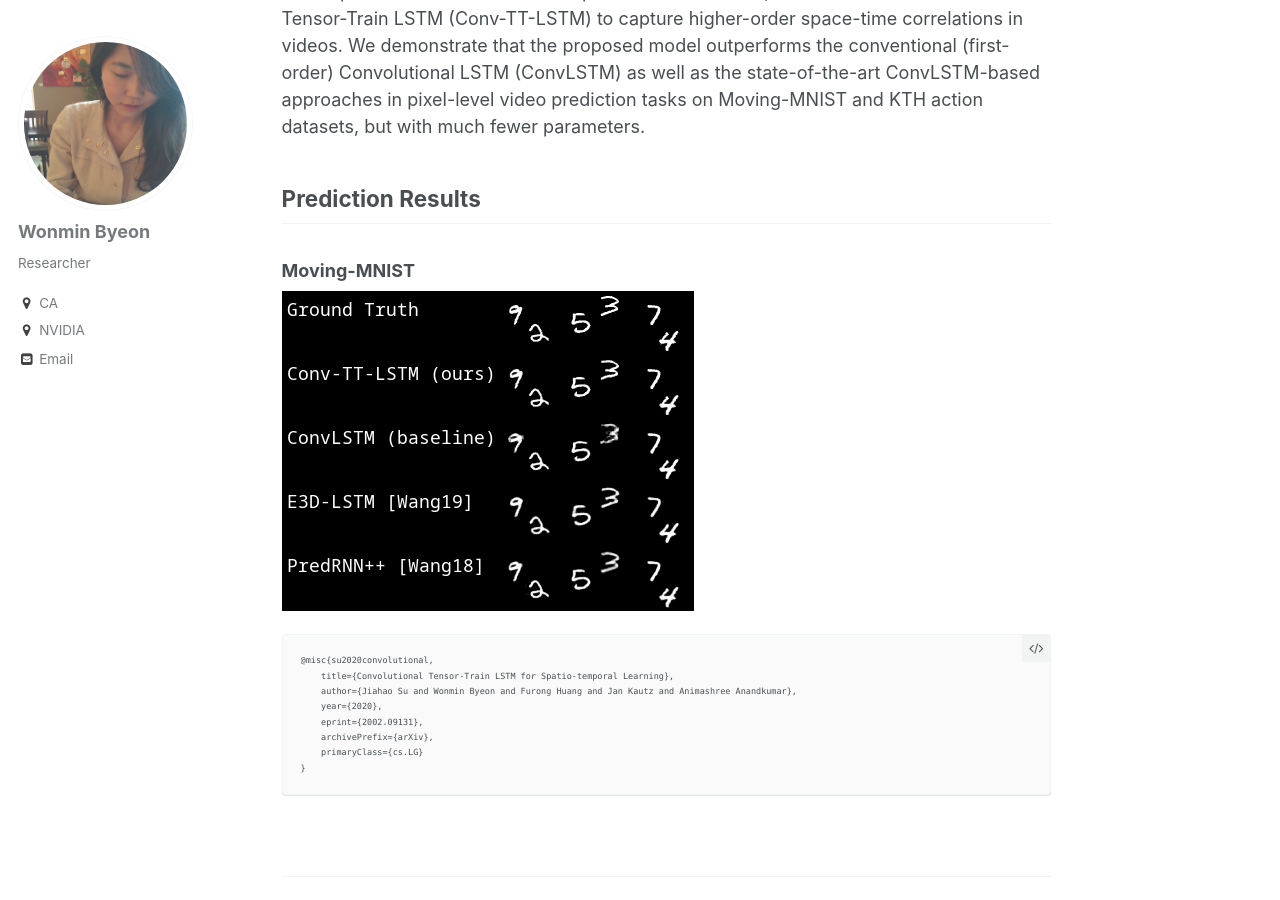
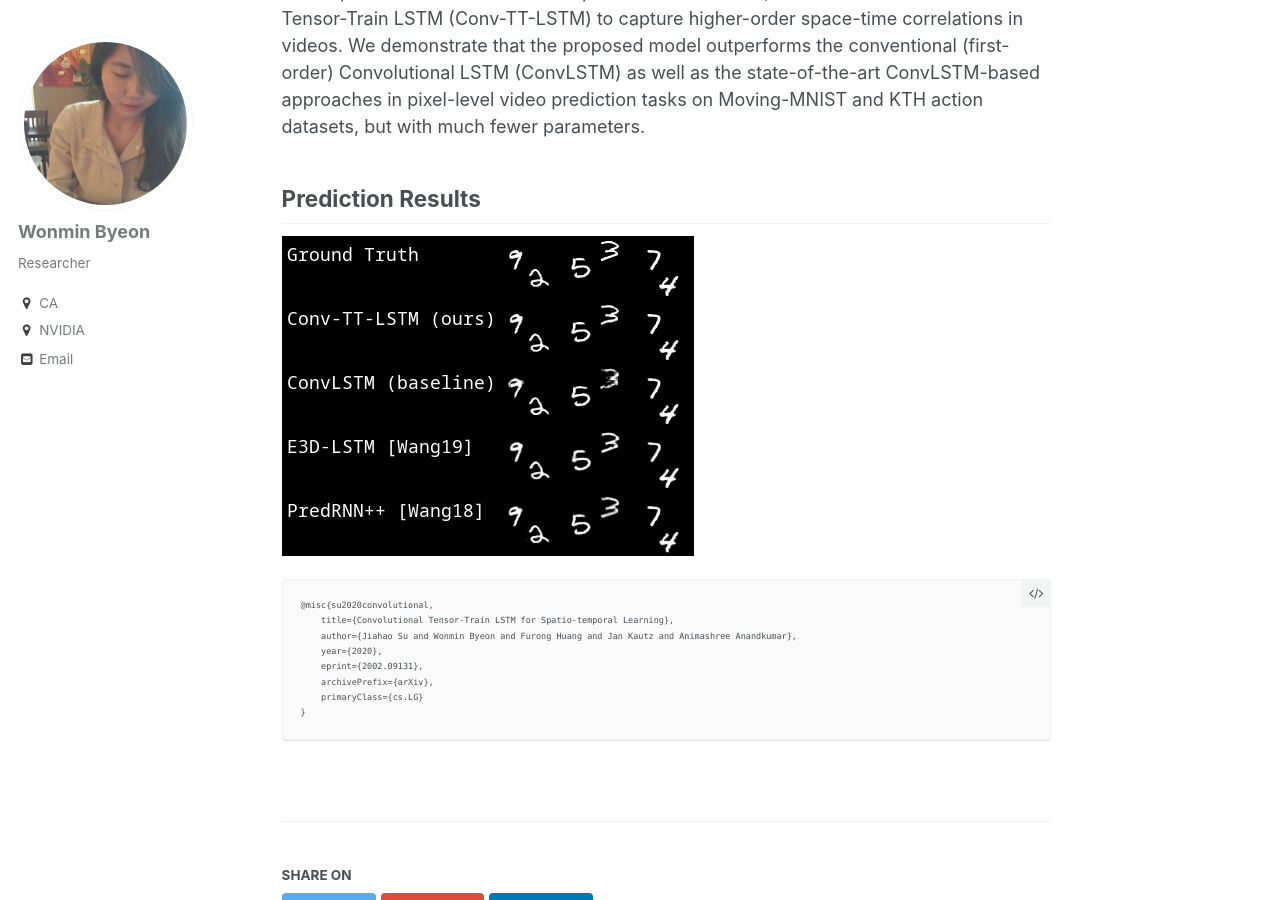
Before and after one commit to wonmin-byeon/wonmin-byeon.github.io, a Jekyll site: the page built from _publications/2020-02-convttlstm.md, in a window 1280 px wide and 900 px high, scrolled down 549 px. Built offline with Jekyll 4.4.1, drawn with Linux system fonts in a browser that asks for light colours.

```diff
--- a/_publications/2020-02-convttlstm.md
+++ b/_publications/2020-02-convttlstm.md
@@ -14,8 +14,6 @@ paperurl: 'https://arxiv.org/abs/2002.09131'
 Higher-order Recurrent Neural Networks (RNNs) are effective for long-term forecasting since such architectures can model higher-order correlations and long-term dynamics more effectively. However, higher-order models are expensive and require exponentially more parameters and operations compared with their first-order counterparts. This problem is particularly pronounced in multidimensional data such as videos. To address this issue, we propose Convolutional Tensor-Train Decomposition (CTTD), a novel tensor decomposition with convolutional operations. With CTTD, we construct Convolutional Tensor-Train LSTM (Conv-TT-LSTM) to capture higher-order space-time correlations in videos. We demonstrate that the proposed model outperforms the conventional (first-order) Convolutional LSTM (ConvLSTM) as well as the state-of-the-art ConvLSTM-based approaches in pixel-level video prediction tasks on Moving-MNIST and KTH action datasets, but with much fewer parameters.
 
 ## Prediction Results
-### Moving-MNIST
-
 ![](http://wonmin-byeon.github.io/files/result-convttlstm20/mnist.gif)
 
 <!-- KTH
```
